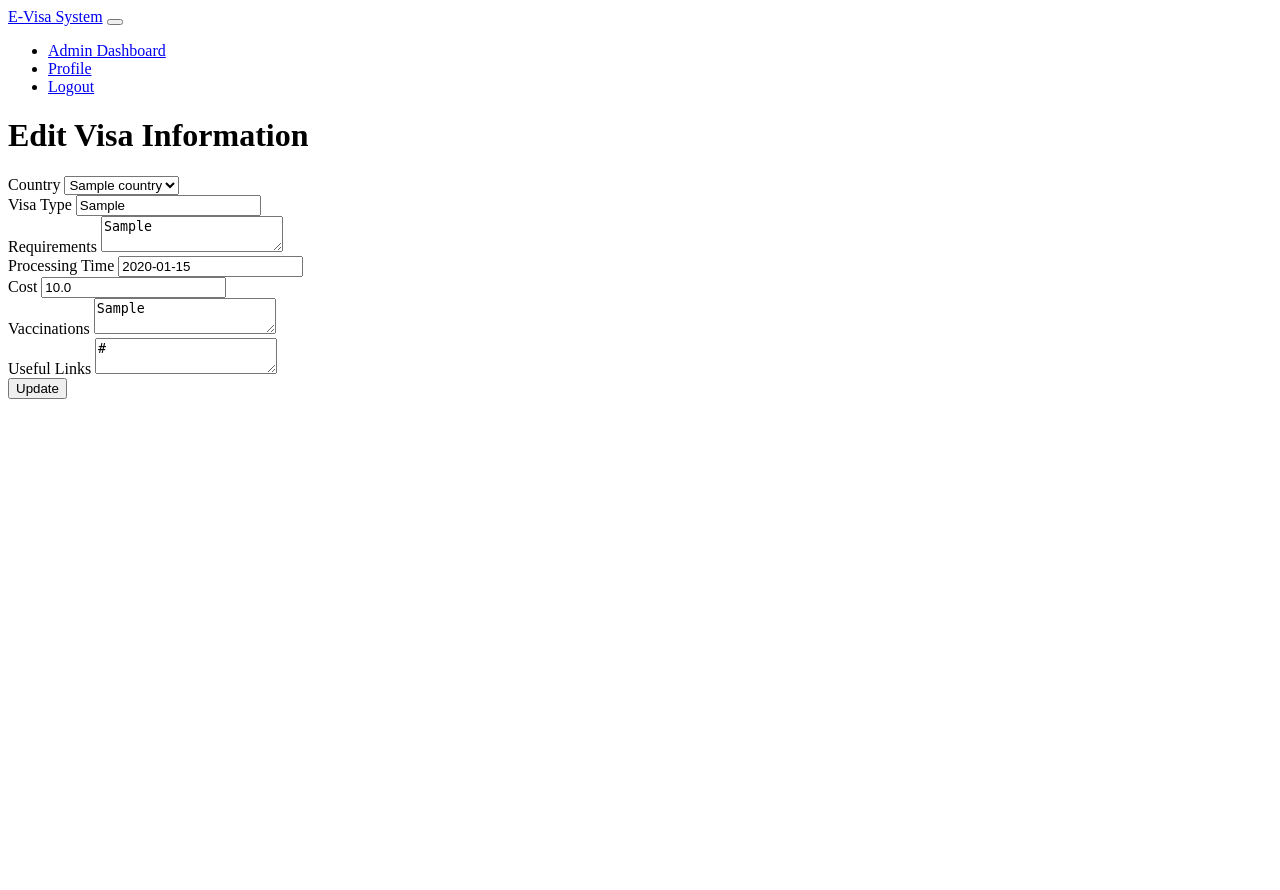
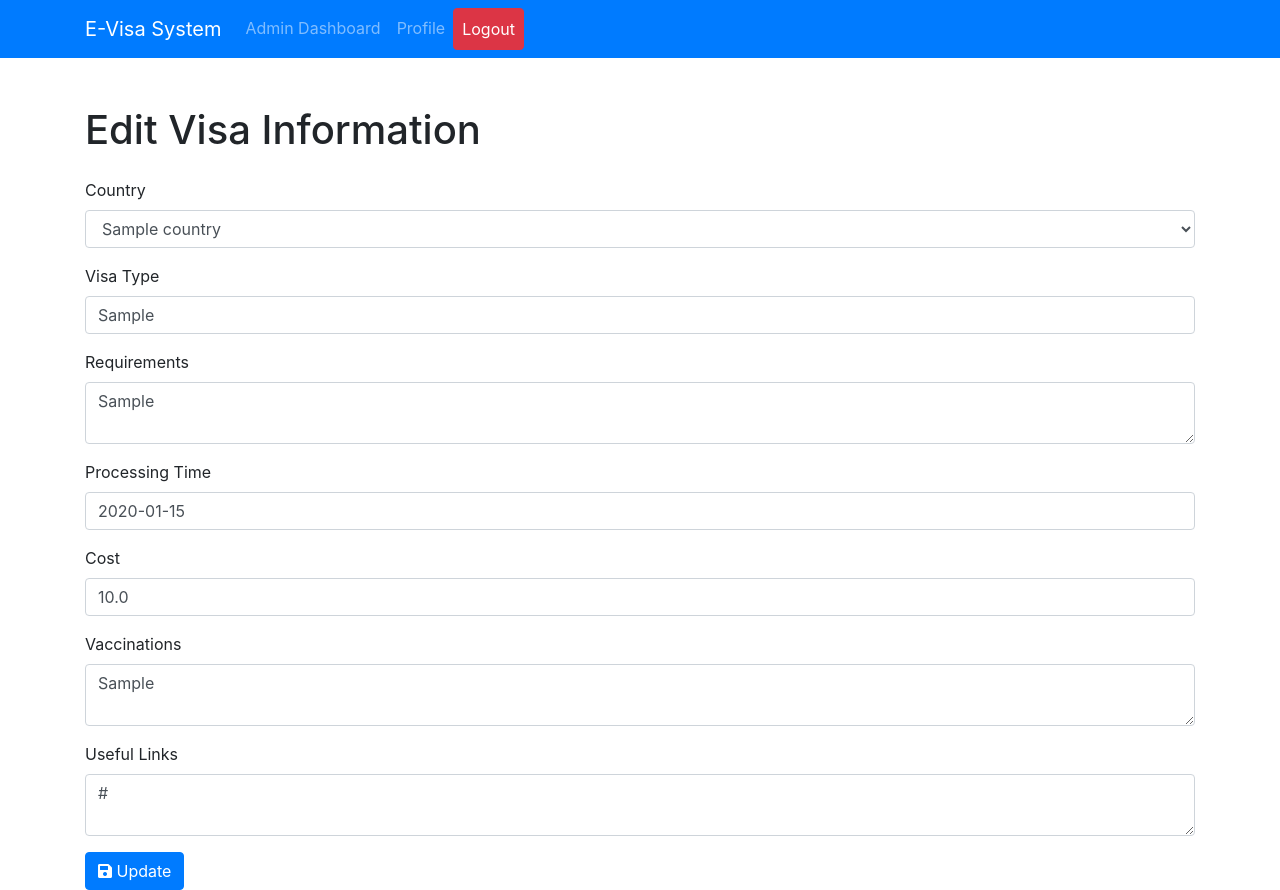
Before and after one commit to SultanMargulan/E-Visa, a Flask app: page /admin/visa-info/edit/1 in a window 1280 px wide. Before the commit the page ends 399 px from the top, so only its background shows below. Run offline with Flask 3, Linux system fonts and the light colour scheme; a user stored in the database is signed in; tables that the repository leaves empty hold one stand-in row (values such as "Sample post"); some libraries are stand-ins or nearby versions.

Commit message:
Fixed edit_visa_info template

```diff
--- a/app/templates/admin/edit_visa_info.html
+++ b/app/templates/admin/edit_visa_info.html
@@ -1,7 +1,18 @@
+<!DOCTYPE html>
+<html lang="en">
+<head>
+    <meta charset="UTF-8">
+    <meta name="viewport" content="width=device-width, initial-scale=1.0">
+    <title>Edit Visa Information</title>
+    <link href="https://stackpath.bootstrapcdn.com/bootstrap/4.5.2/css/bootstrap.min.css" rel="stylesheet">
+    <link rel="stylesheet" href="https://cdnjs.cloudflare.com/ajax/libs/font-awesome/5.15.3/css/all.min.css">
+</head>
+<body>
     {% include 'includes/navbar.html' %}
-<h1>Edit Visa Information</h1>
+    <div class="container mt-5">
+        <h1 class="mb-4">Edit Visa Information</h1>
         <form method="POST">
-    <div class="mb-3">
+            <div class="form-group">
                 <label for="country_id" class="form-label">Country</label>
                 <select id="country_id" name="country_id" class="form-control">
                     {% for country in countries %}
@@ -9,29 +20,35 @@
                     {% endfor %}
                 </select>
             </div>
-    <div class="mb-3">
+            <div class="form-group">
                 <label for="visa_type" class="form-label">Visa Type</label>
                 <input type="text" id="visa_type" name="visa_type" class="form-control" value="{{ visa_info.visa_type }}" required>
             </div>
-    <div class="mb-3">
+            <div class="form-group">
                 <label for="requirements" class="form-label">Requirements</label>
                 <textarea id="requirements" name="requirements" class="form-control" required>{{ visa_info.requirements }}</textarea>
             </div>
-    <div class="mb-3">
+            <div class="form-group">
                 <label for="processing_time" class="form-label">Processing Time</label>
                 <input type="text" id="processing_time" name="processing_time" class="form-control" value="{{ visa_info.processing_time }}" required>
             </div>
-    <div class="mb-3">
+            <div class="form-group">
                 <label for="cost" class="form-label">Cost</label>
                 <input type="number" step="0.01" id="cost" name="cost" class="form-control" value="{{ visa_info.cost }}" required>
             </div>
-    <div class="mb-3">
+            <div class="form-group">
                 <label for="vaccinations" class="form-label">Vaccinations</label>
                 <textarea id="vaccinations" name="vaccinations" class="form-control">{{ visa_info.vaccinations }}</textarea>
             </div>
-    <div class="mb-3">
+            <div class="form-group">
                 <label for="useful_links" class="form-label">Useful Links</label>
                 <textarea id="useful_links" name="useful_links" class="form-control">{{ visa_info.useful_links }}</textarea>
             </div>
-    <button type="submit" class="btn btn-primary">Update</button>
+            <button type="submit" class="btn btn-primary"><i class="fas fa-save"></i> Update</button>
         </form>
+    </div>
+    <script src="https://code.jquery.com/jquery-3.5.1.slim.min.js"></script>
+    <script src="https://cdn.jsdelivr.net/npm/@popperjs/core@2.5.4/dist/umd/popper.min.js"></script>
+    <script src="https://stackpath.bootstrapcdn.com/bootstrap/4.5.2/js/bootstrap.min.js"></script>
+</body>
+</html>
```
Lines whose indentation alone changed are shown as unchanged.
